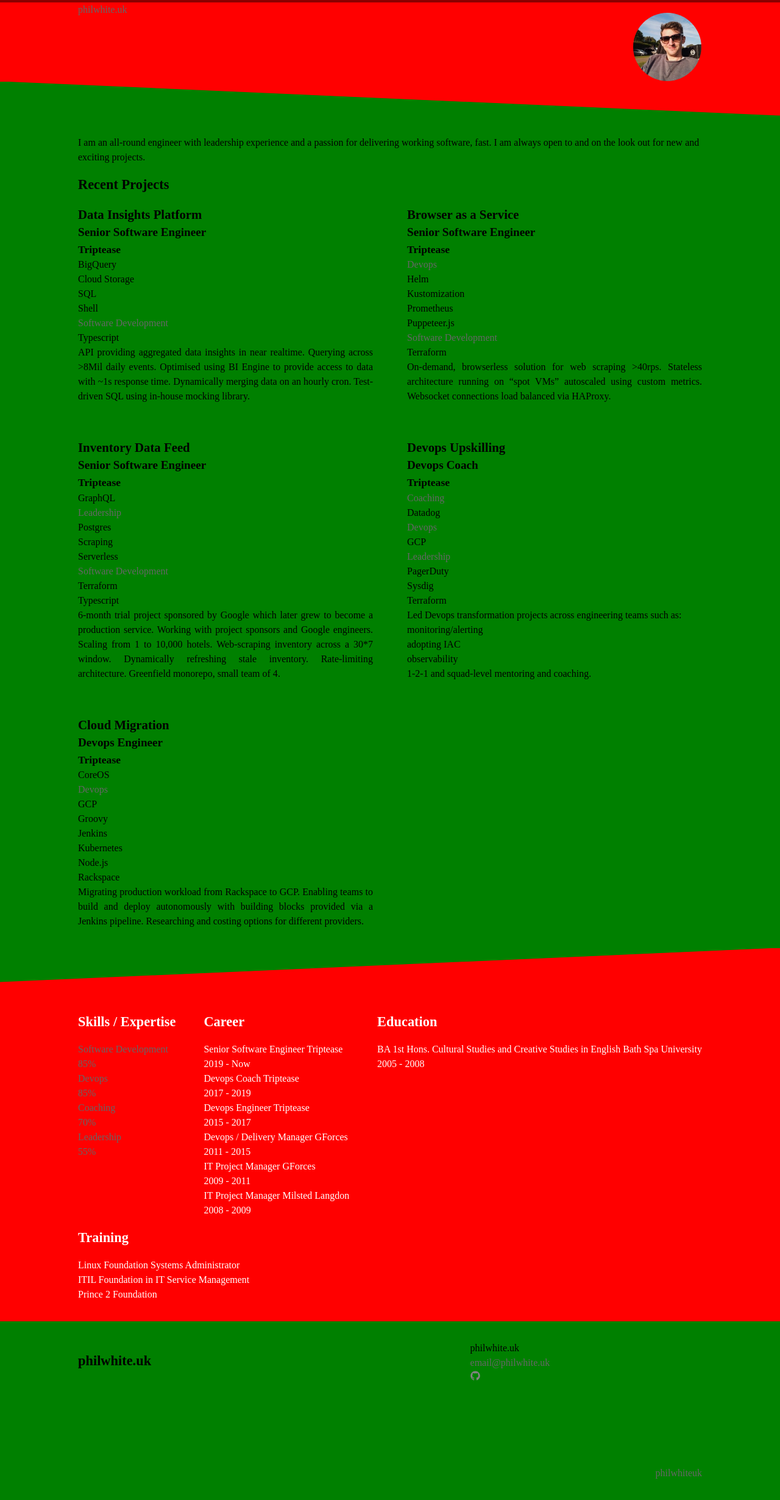
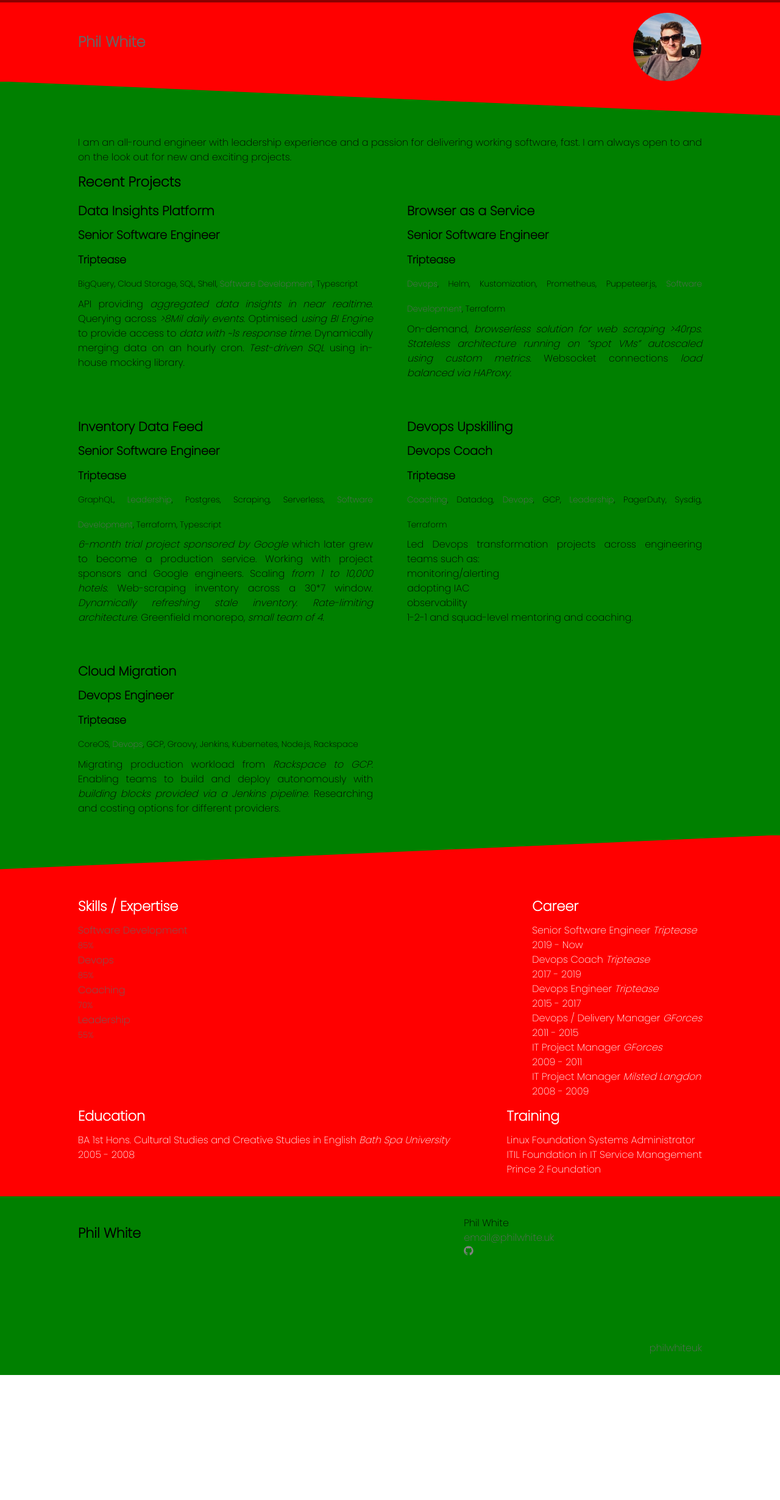
Before and after one commit to philwhiteuk/cv, a Jekyll site: the page built from index.html, in a window 1280 px wide. Shown: the whole page at 61% size. Built offline with Jekyll 4.4.1, drawn with Linux system fonts in a browser that asks for light colours; after the commit the page ends 2255 px from its top, so only the background shows below that.

Commit message:
wip: attempt at typography

```diff
--- a/_config.yml
+++ b/_config.yml
@@ -33,7 +33,7 @@
 # you will see them accessed via {{ site.title }}, {{ site.email }}, and so on.
 # You can create any custom variable you would like, and they will be accessible
 # in the templates via {{ site.myvariable }}.
-title: philwhite.uk
+title: Phil White
 email: email@philwhite.uk
 #description: >- # this means to ignore newlines until "baseurl:"
 #  Write an awesome description for your new site here. You can edit this
--- a/_layouts/default.html
+++ b/_layouts/default.html
@@ -4,7 +4,7 @@
   <body>
     <header role="banner">
       <div class="wrapper">
-        <a class="site-title" rel="author" href="{{ '/' | relative_url }}">{{ site.title | escape }}</a>
+        <h1><a class="site-title" rel="author" href="{{ '/' | relative_url }}">{{ site.title | escape }}</a></h1>
         <div id="badge">
           <img src="{{ '/assets/profile.jpeg' | relative_url }}" alt="my profile photo"/>
         </div>
--- a/_sass/default.scss
+++ b/_sass/default.scss
@@ -1,5 +1,8 @@
 @charset "utf-8";
 
+@import url('https://fonts.googleapis.com/css2?family=Poppins:wght@200&display=swap');
+
+$base_font_family: 'Poppins', serif;
 $base_font_size: 16px;
 $base_line_height: 1.5em;
 $base_heading_modifier: 0.1;
--- a/_sass/theme/_base.scss
+++ b/_sass/theme/_base.scss
@@ -1,8 +1,12 @@
-* {
+html {
+  font-family: $base_font_family;
   font-size: $base_font_size;
   font-style: normal;
   font-weight: normal;
   line-height: $base_line_height;
+}
+
+* {
   list-style: none;
   margin: 0;
   padding: 0;
@@ -85,6 +89,10 @@
   margin: 1rem 0;
 }
 
+h3, h4, h5, h6 {
+  margin: 0.5rem 0;
+}
+
 h1 { font-size: 1em * ($base_heading_modifier * 5) + 1 }
 h2 { font-size: 1em * ($base_heading_modifier * 4) + 1 }
 h3 { font-size: 1em * ($base_heading_modifier * 3) + 1 }
--- a/_sass/theme/_header.scss
+++ b/_sass/theme/_header.scss
@@ -2,6 +2,7 @@
   border-top: 0.3rem solid $base_primary_colour_110;
 
   .wrapper {
+    align-items: center;
     padding: 0;
   }
 
--- a/_sass/theme/_projects.scss
+++ b/_sass/theme/_projects.scss
@@ -8,8 +8,18 @@
   display: flex;
   flex-direction: column;
   text-align: justify;
+
+  .tags li {
+    display: inline;
+    font-size: 0.85em;
+    line-height: $base_line_height * 2;
+  }
+
+  .tags li:after {
+    content: ', ';
+  }
+
+  .tags li:last-child:after {
+    content: '';
+  }
 }
-
-#tag > div {
-  width: 100%;
-}
```
